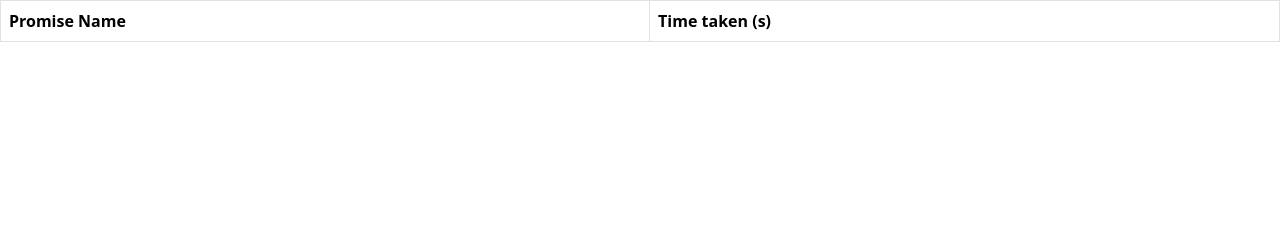
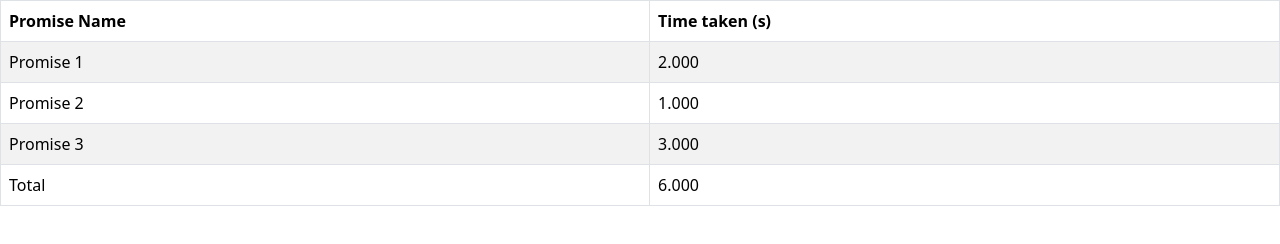
Before and after one commit to acciojob/wait-for-multiple-promises-vindeshwariprasad, a website: page main.html in a window 1280 px wide. Drawn offline with nearby package versions, Linux system fonts and the light colour scheme.

Commit message:
created a submission

```diff
--- a/main.html
+++ b/main.html
@@ -20,7 +20,12 @@
           <th>Time taken (s)</th>
         </tr>
       </thead>
-      <tbody id="output"></tbody>
+      <tbody id="output">
+        <!-- Default row for loading -->
+        <tr>
+          <td colspan="2">Loading...</td>
+        </tr>
+      </tbody>
     </table>
 
     <script type="text/javascript" src="./script.js"></script>
--- a/script.js
+++ b/script.js
@@ -1 +1,53 @@
 //your JS code here. If required.
+// script.js
+
+// Function to generate a random delay between 1 and 3 seconds
+function randomDelay() {
+  return Math.floor(Math.random() * 3) + 1; // Random number between 1 and 3
+}
+
+// Function to create a Promise with a random delay
+function createPromise(name) {
+  const delay = randomDelay() * 1000; // Convert to milliseconds
+  return new Promise(resolve => {
+    setTimeout(() => {
+      console.log(`${name} resolved after ${delay / 1000} seconds`);
+      resolve({ name, time: delay / 1000 }); // Resolve with an object containing promise name and time taken
+    }, delay);
+  });
+}
+
+// Create an array of Promises
+const promises = [
+  createPromise("Promise 1"),
+  createPromise("Promise 2"),
+  createPromise("Promise 3")
+];
+
+// Update the table after all promises are resolved
+Promise.all(promises).then(results => {
+  const tbody = document.getElementById('output');
+  tbody.innerHTML = ''; // Clear the loading row
+
+  results.forEach(result => {
+    const row = document.createElement('tr');
+    const nameCell = document.createElement('td');
+    nameCell.textContent = result.name;
+    const timeCell = document.createElement('td');
+    timeCell.textContent = result.time.toFixed(3); // Display time with 3 decimal places
+    row.appendChild(nameCell);
+    row.appendChild(timeCell);
+    tbody.appendChild(row);
+  });
+
+  // Calculate and append total time
+  const totalTime = results.reduce((acc, curr) => acc + curr.time, 0);
+  const totalRow = document.createElement('tr');
+  const totalNameCell = document.createElement('td');
+  totalNameCell.textContent = 'Total';
+  const totalTimeCell = document.createElement('td');
+  totalTimeCell.textContent = totalTime.toFixed(3);
+  totalRow.appendChild(totalNameCell);
+  totalRow.appendChild(totalTimeCell);
+  tbody.appendChild(totalRow);
+});
```
